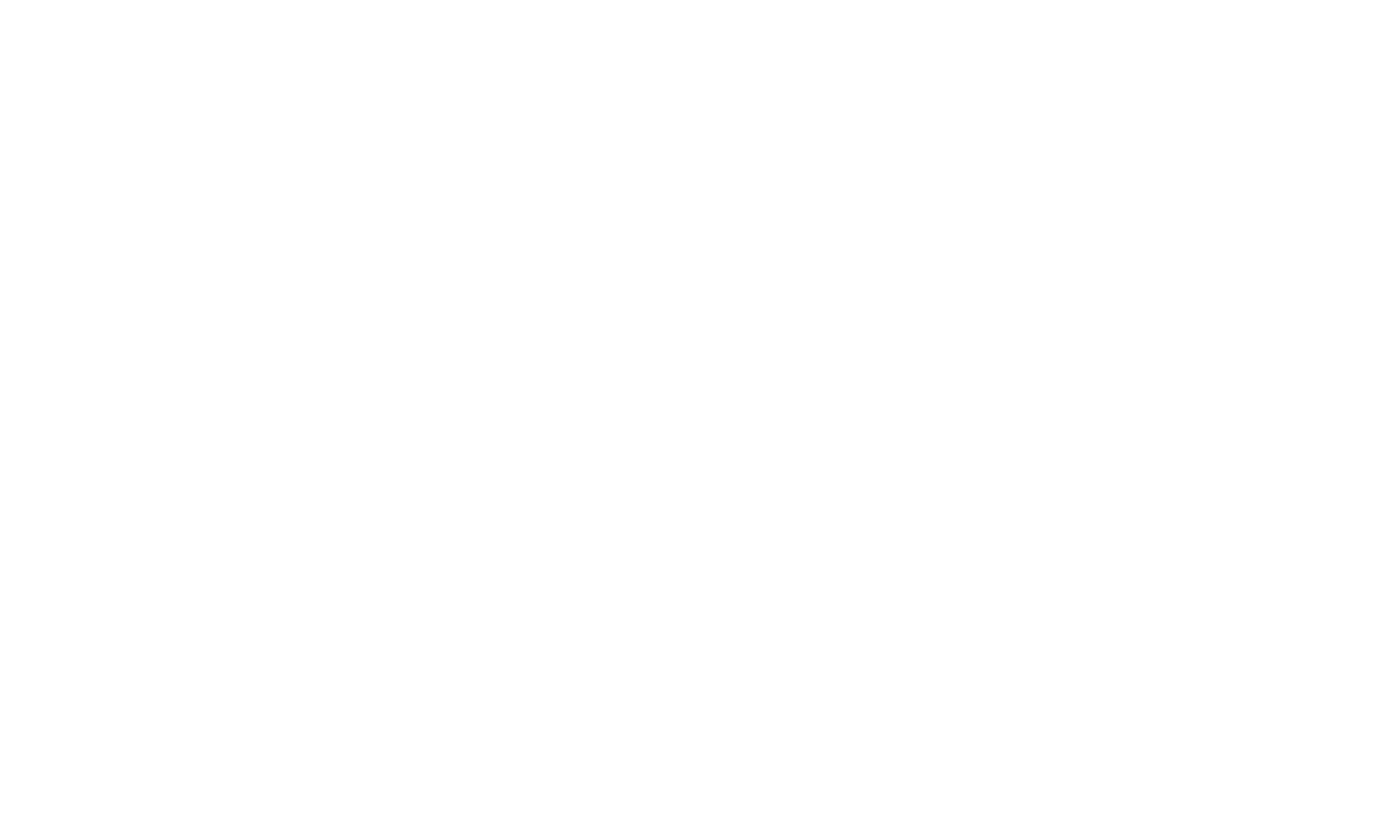
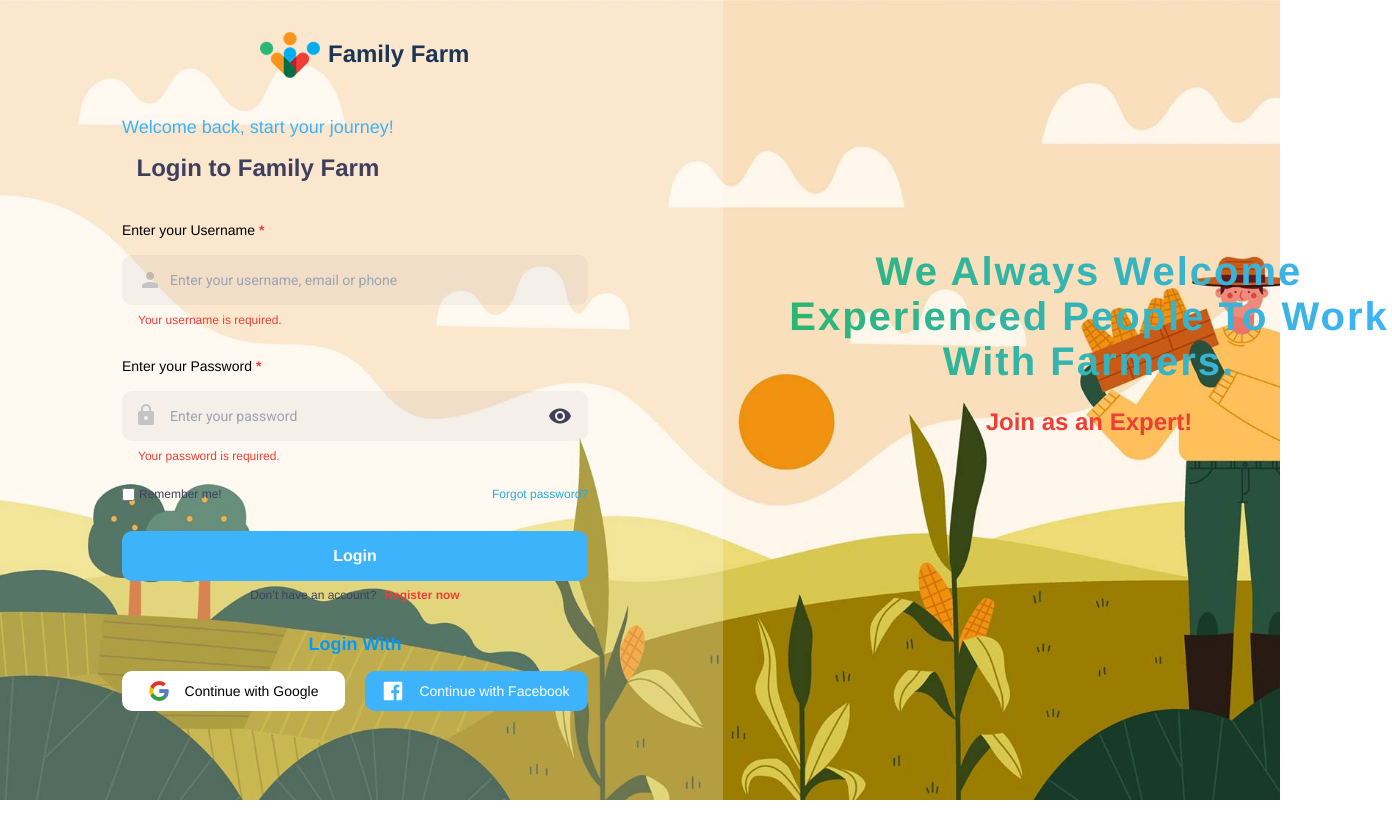
Before and after one commit to thucnh071203/family-farm-client, a React (Create React App) app: page /login in a window 1280 px wide. Before the commit this address had no page. Shown: the top 838 px of the page, 1392 px wide, since content can reach past the window. Before the commit the page ends 800 px from the top, so only its background shows below. Built offline with nearby package versions, Linux system fonts and the light colour scheme.

Commit message:
Add function: Login and notification when login success or fail

```diff
--- a/package.json
+++ b/package.json
@@ -7,10 +7,13 @@
     "@testing-library/jest-dom": "^6.6.3",
     "@testing-library/react": "^16.3.0",
     "@testing-library/user-event": "^13.5.0",
+    "axios": "^1.9.0",
     "react": "^19.1.0",
     "react-dom": "^19.1.0",
+    "react-hot-toast": "^2.5.2",
     "react-router-dom": "^7.6.0",
     "react-scripts": "5.0.1",
+    "sonner": "^2.0.3",
     "web-vitals": "^2.1.4"
   },
   "scripts": {
--- a/src/App.js
+++ b/src/App.js
@@ -1,18 +1,19 @@
 import { BrowserRouter as Router, Routes, Route } from 'react-router-dom';
 import "./App.css";
-import FriendPageSidebar from "./layouts/FriendPageSidebar";
 import LoginPage from "./pages/LoginPage/LoginPage";
-import { FilterService } from "./layouts/FilterService";
 import HomePage from './pages/HomePage/HomePage';
+
+import { Toaster } from "sonner";
 
 function App() {
   return (
     <div className="App">
-      {/* <FilterService /> */}
-      {/* <LoginPage/> */}
+      {/* vị trí của toast  */}
+      <Toaster position="top-right"/>
       <Router>
         <Routes>
           <Route path="/" element={<HomePage />} />
+          <Route path="/login" element={<LoginPage />} />
         </Routes>
       </Router>
     </div>
--- a/src/components/LoginForm.js
+++ b/src/components/LoginForm.js
@@ -5,17 +5,57 @@
 import iconEye from '.././assets/images/mdi_eye (1).png';
 import googleIcon from '.././assets/images/devicon_google.png';
 import fbIcon from '.././assets/images/devicon-plain_facebook.png';
+import { Link } from "react-router-dom";
+import { useNavigate } from "react-router-dom";
+
+import { useState } from "react";
+import axios from 'axios';
+import { toast } from "sonner";
+
+
 
 const LoginForm = () => {
+  //Dùng để lấy và set giá trị cho 2 input là username và password
+  const [username, setUsername] = useState("");
+  const [password, setPassword] = useState("");
+  const navigate = useNavigate();
+
+  //Xử lý logic đăng nhập
+  const handleLogin = async () => {
+    axios.post("http://localhost:5050/api/authen/login", {
+      Identifier: username,
+      Password: password
+    })
+      .then(response => {
+        const data = response.data;
+
+        if (response.status === 200) {
+          localStorage.setItem("accessToken", data.accessToken);
+          localStorage.setItem("refreshToken", data.refreshToken);
+          localStorage.setItem("username", data.username);
+          localStorage.setItem("tokenExpiryIn", data.tokenExpiryIn);
+
+          toast.success("Đăng nhập thành công!");
+          navigate("/");
+        } else {
+          toast.error("Đăng nhập thất bại!");
+        }
+
+      })
+      .catch(error => {
+        toast.error("Đăng nhập thất bại!");
+      })
+  }
+
   return (
     <div className="overlap">
       <div className="frame-2">
         <div className="div-wrapper">
-          <div className="text-wrapper-2">Login</div>
+          <button type="button" className="text-wrapper-2" onClick={handleLogin}>Login</button>
         </div>
         <div className="frame-3">
           <div className="text-wrapper-3">Don’t have an account?</div>
-          <a href="#" className="text-wrapper-4">Register now</a>
+          <Link to="/register" className="text-wrapper-4">Register now</Link>
         </div>
       </div>
 
@@ -37,11 +77,17 @@
         <div className="overlap-group-wrapper">
           <div className="overlap-group">
             <img className="mdi-user" src={mdiUser} alt="User Icon" />
+
+            {/* INPUT USERNAME  */}
             <input
               className="input-text"
               type="text"
               placeholder="Enter your username, email or phone"
+              value={username}
+              onChange={(e) => setUsername(e.target.value)}
             />
+
+
           </div>
         </div>
         <div className="text-wrapper-9">Your username is required.</div>
@@ -56,11 +102,17 @@
         <div className="overlap-group-wrapper">
           <div className="overlap-group">
             <img className="mdi-clock" src={mdiClock} alt="Clock Icon" />
+
+            {/* INPUT CHO PASSWORD  */}
             <input
               className="input-text"
               type="password"
               placeholder="Enter your password"
+              value={password}
+              onChange={(e) => setPassword(e.target.value)}
             />
+
+
             <img className="mdi-eye" src={iconEye} alt="Eye Icon" />
           </div>
         </div>
@@ -71,7 +123,7 @@
           <input type="checkbox" />
           <span className="text-wrapper-10">Remember me!</span>
         </label>
-        <a className="text-wrapper-11" href="#">Forgot password?</a>
+        <Link to="/forgot-password" className="text-wrapper-11" href="#">Forgot password?</Link>
       </div>
 
       <div className="frame-8">
--- a/src/pages/LoginPage/LoginPage.js
+++ b/src/pages/LoginPage/LoginPage.js
@@ -4,6 +4,7 @@
 import "../../styles/styleguilde.css";
 import "./loginstyle.css";
 import backgroundImg from '../../assets/images/469337637_593611579790872_3160416761111677688_n.jpg';
+import { Link } from "react-router-dom";
 
 
 const LoginPage = () => {
@@ -20,9 +21,9 @@
           <p className="we-always-welcome">
             We Always Welcome Experienced People To Work With Farmers.
           </p>
-          <a href="#" className="text-wrapper">
+          <Link to="/register" className="text-wrapper">
             Join as an Expert!
-          </a>
+          </Link>
         </div>
 
         {/* Gọi component form */}
--- a/src/pages/LoginPage/loginstyle.css
+++ b/src/pages/LoginPage/loginstyle.css
@@ -91,6 +91,7 @@
     left: 0;
     /* background-image: url(./img/rectangle-71.svg); */
     background-size: 100% 100%;
+    background: rgba(255, 255, 255, 0.25);
   }
 
   .login-page .frame-2 {
```
Also changed, not shown: 1 other file (tests, documents, lock files or other folders).
